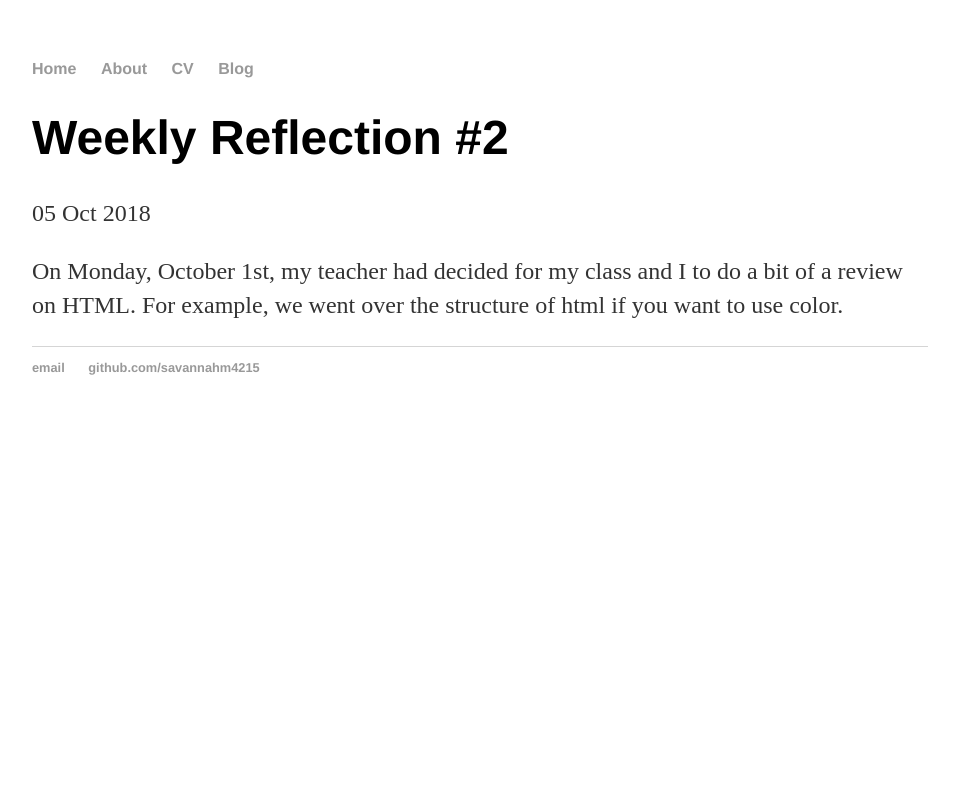
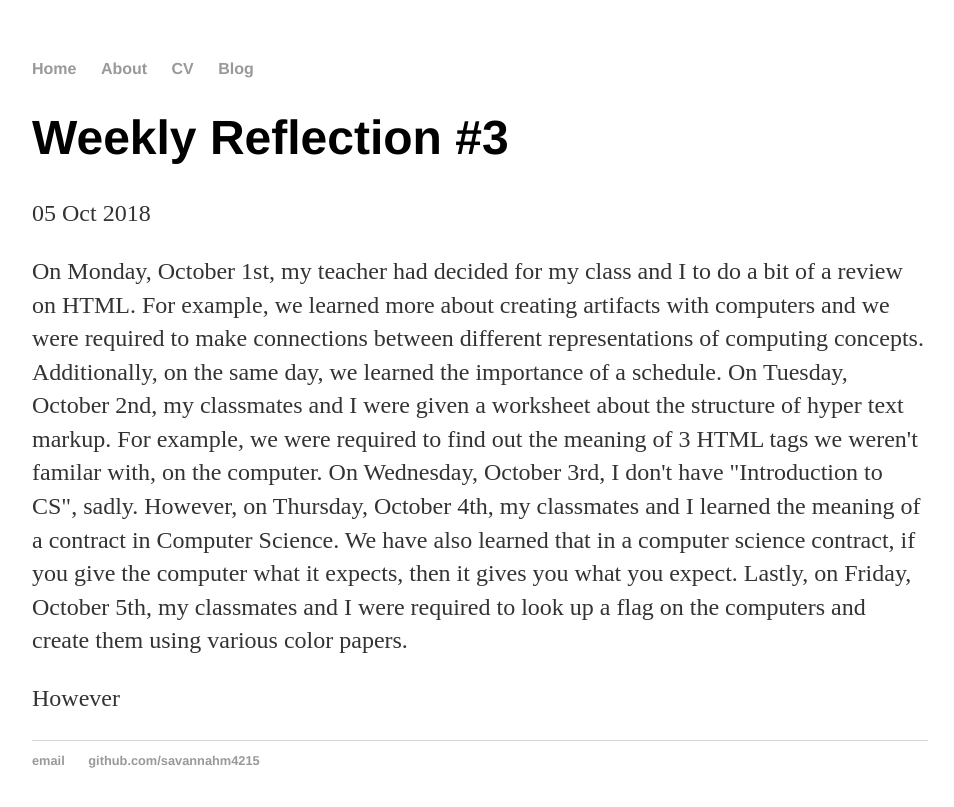
Before and after one commit to savannahm4215/savannahm4215.github.io, a Jekyll site: the page built from _posts/2018-10-05-weekly-reflection-03.md, in a window 1280 px wide. Shown: the top 807 px of the page, without its empty margins (160-1114 px from the left). Built offline with Jekyll 4.4.1, drawn with Linux system fonts in a browser that asks for light colours.

Commit message:
Update 2018-10-05-weekly-reflection-03.md

```diff
--- a/_posts/2018-10-05-weekly-reflection-03.md
+++ b/_posts/2018-10-05-weekly-reflection-03.md
@@ -1,7 +1,9 @@
 ---
 layout: post
-title: "Weekly Reflection #2"
+title: "Weekly Reflection #3"
 date: 2018-10-05
 ---
 
-<p>On Monday, October 1st, my teacher had decided for my class and I to do a bit of a review on HTML. For example, we went over the structure of html if you want to use color.</p>
+<p>On Monday, October 1st, my teacher had decided for my class and I to do a bit of a review on HTML. For example, we learned more about creating artifacts with computers and we were required to make connections between different representations of computing concepts. Additionally, on the same day, we learned the importance of a schedule. On Tuesday, October 2nd, my classmates and I were given a worksheet about the structure of hyper text markup. For example, we were required to find out the meaning of 3 HTML tags we weren't familar with, on the computer. On Wednesday, October 3rd, I don't have "Introduction to CS", sadly. However, on Thursday, October 4th, my classmates and I learned the meaning of a contract in Computer Science. We have also learned that in a computer science contract, if you give the computer what it expects, then it gives you what you expect. Lastly, on Friday, October 5th, my classmates and I were required to look up a flag on the computers and create them using various color papers.</p>
+
+<p>However</p>
```
